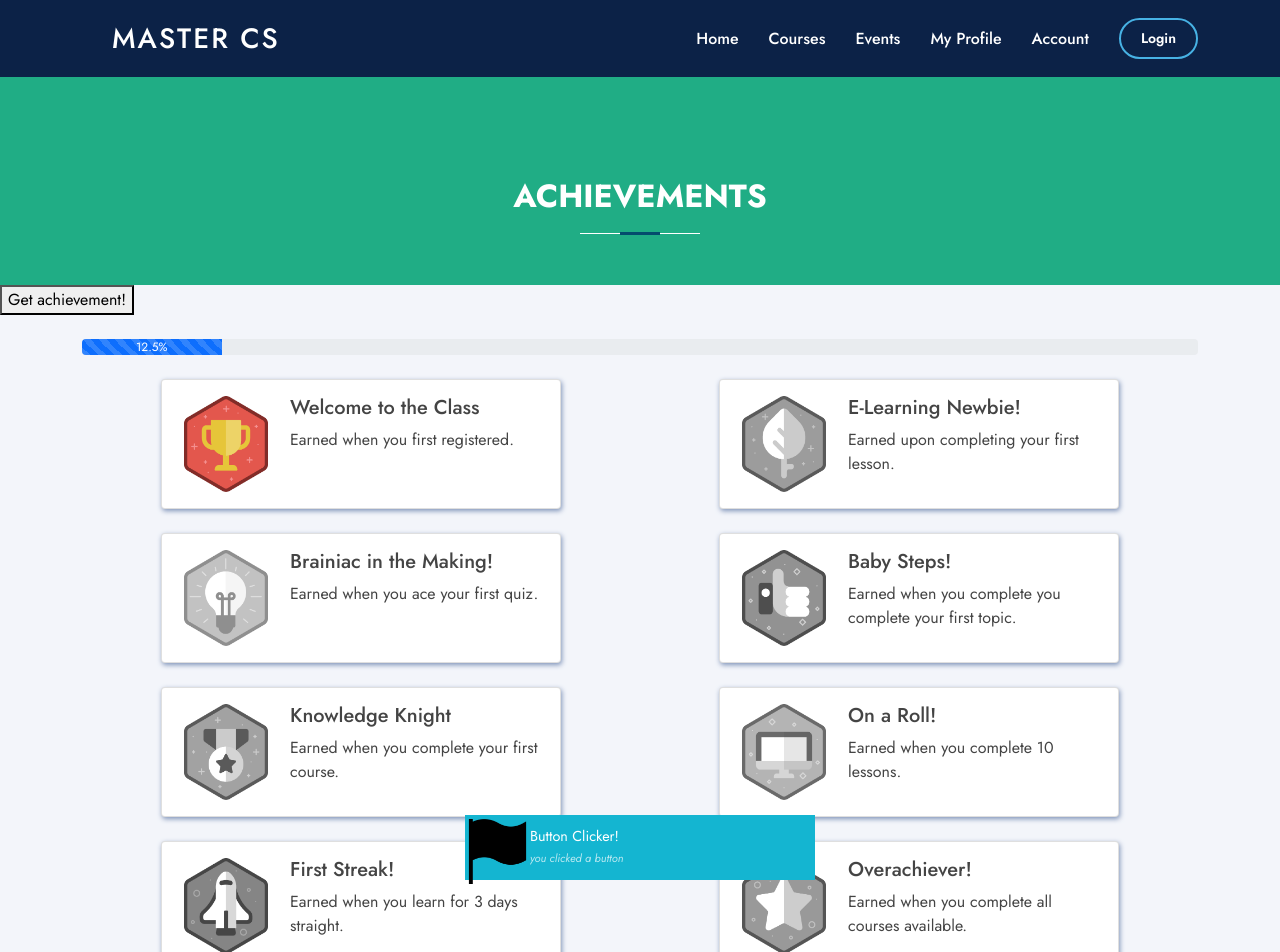
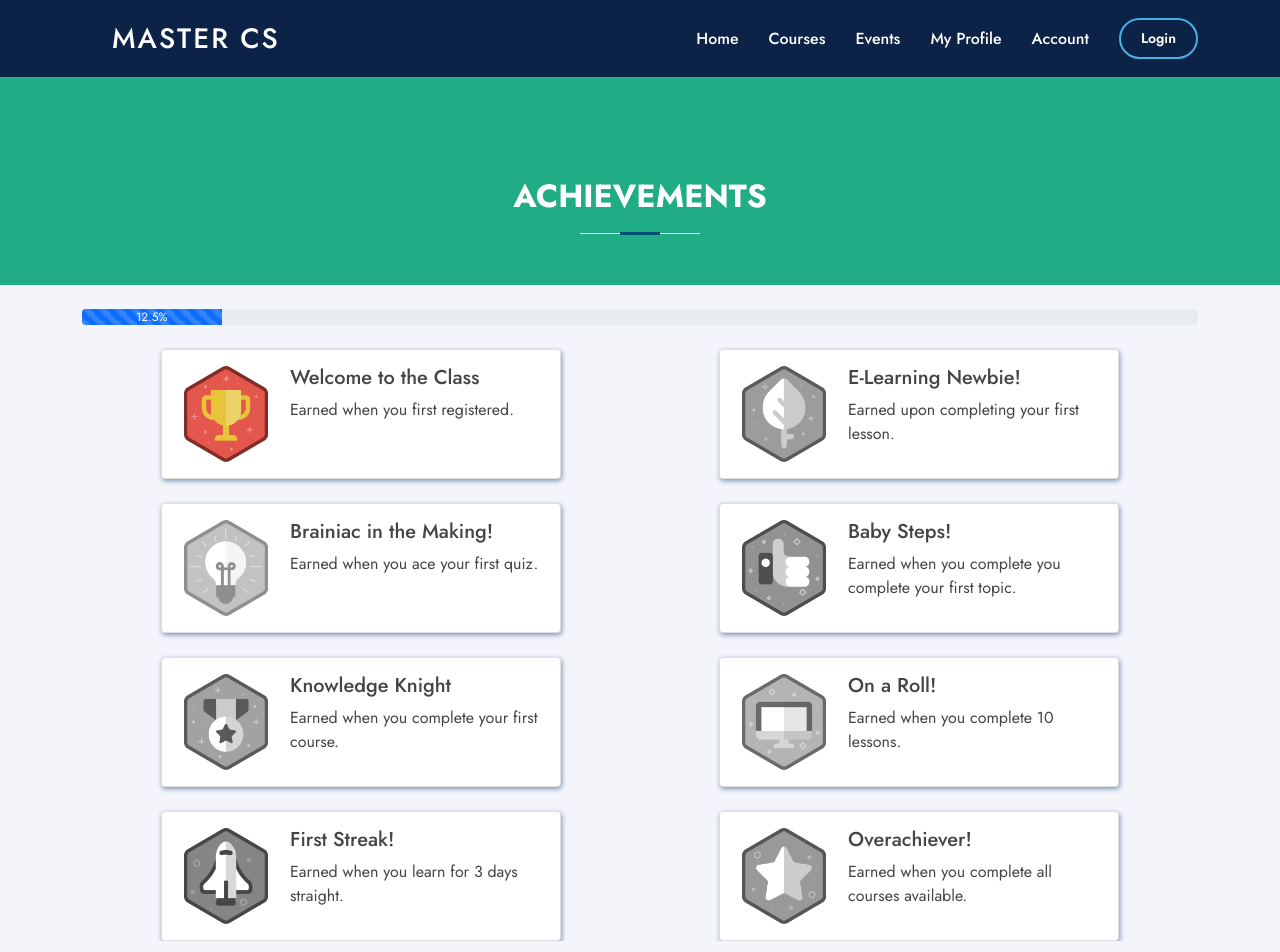
Before and after one commit to zhuqiashley/Senior-Project, a Vue app: page /Achievements in a window 1280 px wide. Shown: the top 952 px of the page. Built offline with nearby package versions, Linux system fonts and the light colour scheme.

Commit message:
Update Achievements.vue

```diff
--- a/src/views/Achievements.vue
+++ b/src/views/Achievements.vue
@@ -3,19 +3,6 @@
 <!-- ======= TEMPLATE ======= -->
 <template>
     <custom-header title="Achievements"></custom-header>
-
-    <div class="ach">
-        <div class="icon">
-            <img src="../assets/img/badges/flag.png" class="img-fluid" alt="">
-        </div>
-    <div class="text_wrap">
-        <p class="title">Button Clicker!</p>
-        <span class="detail">you clicked a button</span>
-    </div>
-    </div>
-
-    <button onclick='achievementUnlocked("You have done something!");'>Get achievement!</button>
-
     <div class="container mt-4">
         <progress-bar :progress="(unlocked.length / (locked.length + unlocked.length)) * 100" />
 
@@ -40,7 +27,6 @@ import { computed } from 'vue';
 import CustomHeader from '@/components/Header.vue'
 import Card from '@/components/Card.vue'
 import ProgressBar from '@/components/ProgressBar.vue';
-import $ from 'jquery';
 
 //const achievementsDB = 'http://localhost:3001/api/achievements'
 //const userDB = 'http://localhost:3001/api/userpost'
@@ -154,22 +140,10 @@ export default {
             return achievements.filter(achievement => !achievement.unlocked);
         });
 
-        function achievementUnlocked(text){
-            var hasClass = $('.ach').hasClass('achieved');
-            if (hasClass) return;
-            $('.title').html("Achievement unlocked!");
-            $('.detail').html(text);
-            $('.ach').addClass("achieved");
-            setTimeout(function(){
-                $('.ach').removeClass("achieved");
-            },5000)
-        }
-
         return {
             achievements,
             unlocked,
             locked,
-            achievementUnlocked,
             //AchievementTitle,
             //AchievementDescription,
             //AchievementRequirements,
@@ -196,253 +170,4 @@ export default {
         flex: 1 0 33%;
     }
 
-    * {
-        -moz-box-sizing: border-box;
-        -webkit-box-sizing: border-box;
-        box-sizing: border-box;
-    }
-
-    html {
-        overflow-y: scroll;
-    }
-
-    .ach {
-        background: #14b5d1;
-        display: block;
-        position: fixed;
-        bottom: -5em;
-        left: 50%;
-        margin-left: -175px;
-        width: 350px;
-        height: 65px;
-        color: #fff;
-        font-size: 16px;
-        padding: 0 1.2em 0 0;
-    }
-
-    .ach .icon {
-        float: left;
-        font-size: 2.2em;
-        width: 65px;
-        padding: 0.1em 0 0;
-        text-align: center;
-    }
-
-    .ach .text_wrap {
-        position: absolute;
-        left: 65px;
-        width: 250px;
-        top: 0.7em;
-        overflow: hidden;
-    }
-
-    .ach .title {
-        font-size: 0.9em;
-        width: 260px;
-        margin: 0 0 -0.2em;
-        padding: 0;
-    }
-
-    .ach .detail {
-        font-size: 0.7em;
-        width: 260px;
-        margin: 0;
-        color: rgba(255, 255, 255, 0.7);
-        font-style: italic;
-    }
-
-    .ach {
-        -webkit-transition: all .1s ease-out;
-        -moz-transition: all .1s ease-out;
-        -o-transition: all .1s ease-out;
-        transition: all .1s ease-out;
-    }
-
-    @keyframes ach_in_anim {
-        0% {
-            bottom: -5em;
-            width: 65px;
-            margin-left: -32.5px;
-            border-radius: 50%;
-        }
-        15% {
-            bottom: 2.2em;
-            width: 65px;
-            margin-left: -32.5px;
-        }
-        25% {
-            bottom: 1em;
-            width: 65px;
-            margin-left: -32.5px;
-        }
-        75% {
-            bottom: 1em;
-            width: 65px;
-            margin-left: -32.5px;
-        }
-        85% {
-            bottom: 1em;
-            width: 65px;
-            margin-left: -32.5px;
-            border-radius: 50%;
-        }
-        92% {
-            bottom: 1em;
-            width: 380px;
-            margin-left: -190px;
-            border-radius: 0;
-        }
-        100% {
-            bottom: 1em;
-            width: 350px;
-            margin-left: -175px;
-            border-radius: 0;
-        }
-    }
-
-    @keyframes ach_current {
-        0% {
-            bottom: 1em;
-            width: 350px;
-            margin-left: -175px;
-        }
-        100% {
-            bottom: 1em;
-            width: 350px;
-            margin-left: -175px;
-        }
-    }
-
-    @keyframes ach_out_anim {
-        0% {
-            bottom: 1em;
-            width: 350px;
-            margin-left: -175px;
-            border-radius: 50%;
-        }
-        16% {
-            bottom: 1em;
-            width: 65px;
-            margin-left: -32.5px;
-            border-radius: 50%;
-        }
-        20% {
-            bottom: 1em;
-            width: 50px;
-            margin-left: -25px;
-        }
-        34% {
-            bottom: 1em;
-            width: 65px;
-            margin-left: -32.5px;
-        }
-        70% {
-            bottom: 1em;
-            width: 65px;
-            margin-left: -32.5px;
-        }
-        100% {
-            bottom: -5em;
-            width: 65px;
-            margin-left: -32.5px;
-            border-radius: 50%;
-        }
-    }
-
-    .achieved {
-        animation: ach_in_anim 1.4s, ach_current 3s, ach_out_anim 0.8s;
-        animation-delay: 0s, 1.4s, 4.4s;
-    }
-
-    @keyframes i_in_anim {
-        0% {
-            transform: scale(0);
-        }
-        45% {
-            transform: scale(0)
-        }
-        46% {
-            transform: scale(0.4)
-        }
-        50% {
-            transform: scale(1);
-        }
-        55% {
-            transform: scale(1.2);
-        }
-        60% {
-            transform: scale(1);
-        }
-        100% {
-            transform: scale(1);
-        }
-    }
-
-    @keyframes i_current {
-        0% {
-            transform: scale(1);
-        }
-        100% {
-            transform: scale(1);
-        }
-    }
-
-    @keyframes i_out_anim {
-        0% {
-            transform: scale(1);
-        }
-        46% {
-             transform: scale(1);
-        }
-        47% {
-            transform: scale(1.2);
-        }
-        56% {
-            transform: scale(1);
-        }
-        60% {
-            transform: scale(0.4)
-        }
-        65% {
-            transform: scale(0);
-        }
-        100% {
-            transform: scale(0);
-        }
-    }
-
-    .achieved .icon i {
-        animation: i_in_anim 1.4s, i_current 3s, i_out_anim 0.8s;
-        animation-delay: 0s, 1.4s, 4.4s;
-    }
-
-    @keyframes text_in_anim {
-        0% {
-            width: 0;
-        }
-        85% {
-            width: 0;
-        }
-        100% {
-            width: 260px;
-        }
-    }
-
-    @keyframes text_out_anim {
-        0% {
-            width: 260px;
-        }
-        12% {
-             width: 0;
-        }
-        100% {
-            width: 0;
-        }
-    }
-
-    .achieved .text_wrap {
-        animation: text_in_anim 1.4s, text_out_anim 0.8s;
-        animation-delay: 0s, 4.4s;
-    }
-
 </style>
```
